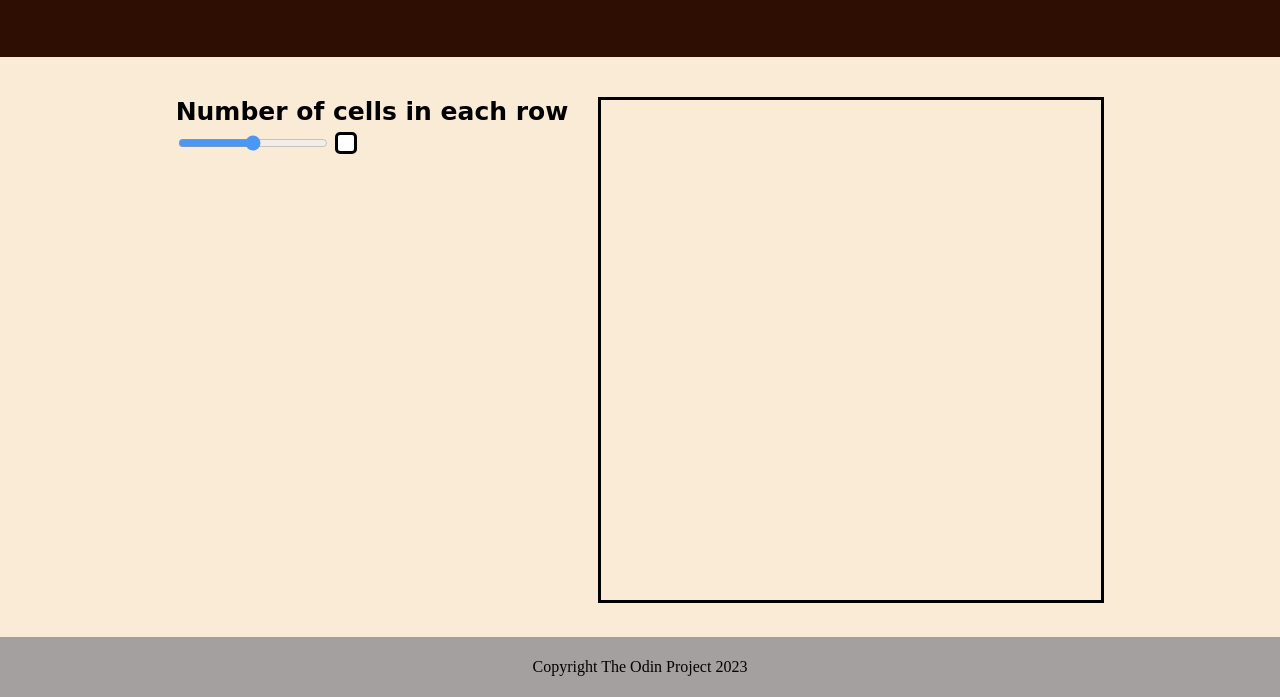
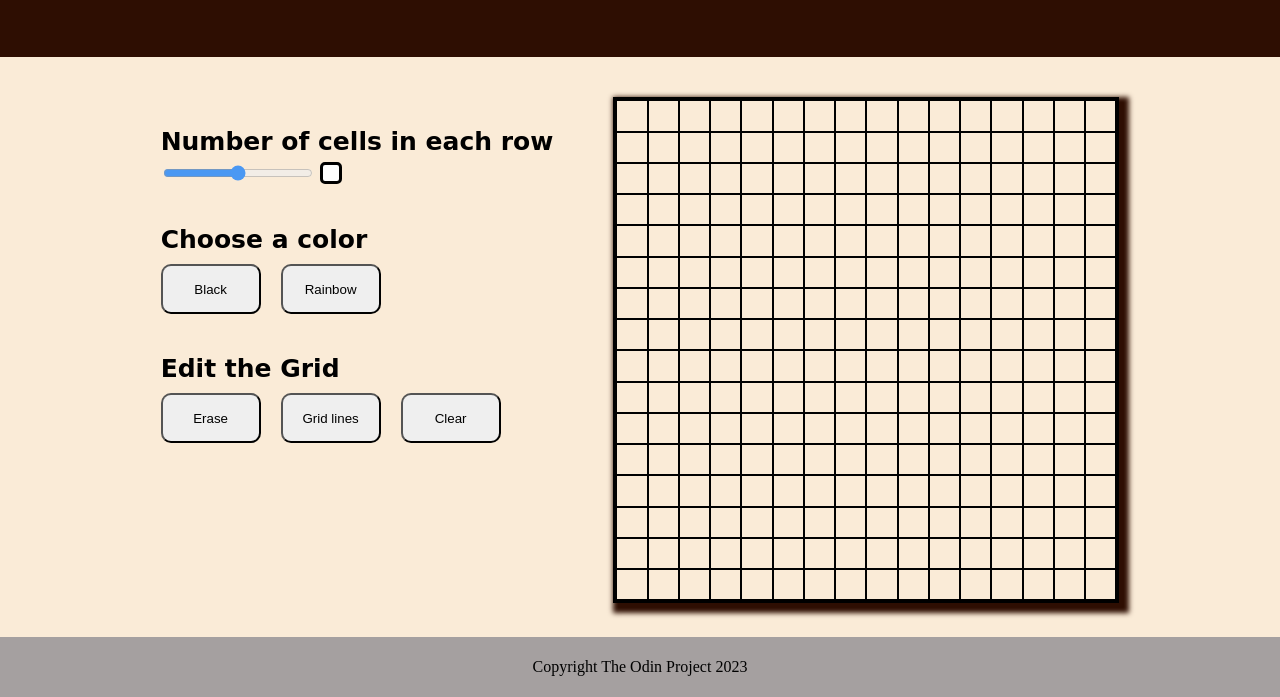
Before and after one commit to Ziaad03/etch-a-sketch, a plain HTML site: page index.html in a window 1280 px wide. Shown: the part 132-829 px from the top of the page. Drawn offline with Linux system fonts and the light colour scheme.

Commit message:
modified the style and added more features

```diff
--- a/index.html
+++ b/index.html
@@ -13,22 +13,34 @@
 
     <div class="box">
         <div class="settings">
-
-
-            <div class="slider">
-                <div id="slider-text">Number of cells in each row</div>
+           <div class="slider">
+                <div class="text">Number of cells in each row</div>
                 <div class="sliderInput">
 
                     <input type="range" id="rangeInput" max="100" min="1" step="1">
                     <div id="rangeOutputContainer"> <span id="rangeOutput"></span></div>
+                </div>
+            </div>
 
+            <div class="colorChoice">
+                <div class="text">Choose a color</div>
+                <div class="colors">
+                    <button id="black-color">Black</button>
+                    <button id="rainbow-color">Rainbow</button>
+                </div>
+             </div>
+
+            <div class="edit-section">
+                <div class="text">Edit the Grid</div>
+                <div class="colors">
+                    <button id="erase">Erase</button>
+                    <button id="grid-lines">Grid lines</button>
+                    <button id="clear">Clear</button>
                 </div>
 
 
-
             </div>
-
-        </div>
+         </div>
         <div id="container">
         </div>
     </div>
--- a/script.js
+++ b/script.js
@@ -1,12 +1,26 @@
 
 
 let container = document.getElementById("container");
+
 let cell = 0;
 let inputButton = document.getElementById("getValueBtn");
 let rangeInput = document.getElementById("rangeInput")
 let rangeOutput = document.getElementById("rangeOutput");
+let colorFlag = 0;
+let linesToggle = true;
+let blackColor = document.getElementById("black-color")
+let rainbowColor = document.getElementById("rainbow-color")
 
-  rangeInput.oninput = function(){
+let erase = document.getElementById("erase")
+let gridLines = document.getElementById("grid-lines")
+let clear = document.getElementById("clear")
+
+
+
+
+// get the value of how many cells on one line
+
+rangeInput.oninput = function(){
     rangeOutput.innerHTML = this.value;
     cell = this.value;
     container.innerHTML = "";
@@ -15,36 +29,37 @@ let rangeOutput = document.getElementById("rangeOutput");
   }
 
 
-// get the value of how many cells on one line
-inputButton.addEventListener('click', function(){
-    cell = document.getElementById("textInput").value;
-    container.innerHTML = "";
-    restartSketch(cell);
-
-
-});
-
-
-
 function calculateSquareDim(cellsNumber){
      return (500/cellsNumber) - 2;
     }
 
+function getRandomColor() {
+    // Generate a random color code
+    const randomColor = Math.floor(Math.random() * 16777215).toString(16);
+    return '#' + '0'.repeat(6 - randomColor.length) + randomColor;
+}
+
+
+
 function restartSketch(cell){
     for(let i = 0; i < (cell * cell); i++){
+
 
         let square = document.createElement('div');
         let size = calculateSquareDim(cell)
         square.style.width = size + "px";
         square.style.height = size + "px";
         square.style.border = "1px solid";
-
         container.appendChild(square);
 
+
         square.addEventListener('mouseenter', function(){
-             square.style.backgroundColor = "black";
-
-
+            if(colorFlag == 0 || colorFlag ==1)
+            square.style.backgroundColor = "black";
+            else if (colorFlag == 2)
+            square.style.backgroundColor = getRandomColor();
+            else if (colorFlag == 3)
+            square.style.backgroundColor = "antiquewhite";
         });
 
 
@@ -59,7 +74,24 @@ function intiate(){
 intiate();
 
 
+clear.addEventListener('click', function(){
+
+        container.innerHTML = "";
+        restartSketch(cell);
+
+      });
 
 
 
-// paint the square when hovering using event listener
+blackColor.addEventListener('click', function(){
+    colorFlag = 1;
+ });
+
+rainbowColor.addEventListener('click', function(){
+    colorFlag = 2;
+
+});
+
+erase.addEventListener('click', function(){
+    colorFlag = 3;
+});
--- a/style.css
+++ b/style.css
@@ -26,6 +26,7 @@ body{
    height: 500px;
    gap: 30px;
 
+
 }
 #container{
    width: 500px;
@@ -34,14 +35,19 @@ body{
    display: flex;
    justify-content: center;
    flex-direction: row;
-   flex-wrap:wrap
+   flex-wrap:wrap;
+   box-shadow: 5px 5px 5px 5px  rgb(46, 14, 2) ;
 
 }
 
 .settings{
+    margin-top: 30px;
+    margin-right: 30px;
     display: flex;
     flex-direction: column;
+    gap: 10px;
 }
+
 
 .slider{
     display: flex;
@@ -58,7 +64,7 @@ body{
 }
 
 
-#slider-text{
+.text{
     font-size: 25px;
     font-weight: 800;
     font-family: cursive;
@@ -76,12 +82,44 @@ body{
 #rangeInput :hover
 {
     opacity: 4;
+
 }
 #rangeOutputContainer{
     border-style: solid;
     background-color: white;
     padding: 8px;
     border-radius: 5px;
+}
+
+button{
+     border-radius: 10px;
+     width: 100px;
+     height: 50px;
+
+}
+button:hover{
+    box-shadow: 2px 2px 2px 2px  rgb(46, 14, 2) ;
+
+}
+
+.colorChoice{
+    display: flex;
+    flex-direction:column;
+    gap: 10px;
+    margin-top: 30px;
+
+}
+.colors{
+    display: flex;
+    flex-direction: row;
+    gap: 20px;
+}
+.edit-section{
+    display: flex;
+    flex-direction:column;
+    gap: 10px;
+    margin-top: 30px;
+
 }
 .footer{
     background-color: rgb(165, 160, 160);
```
